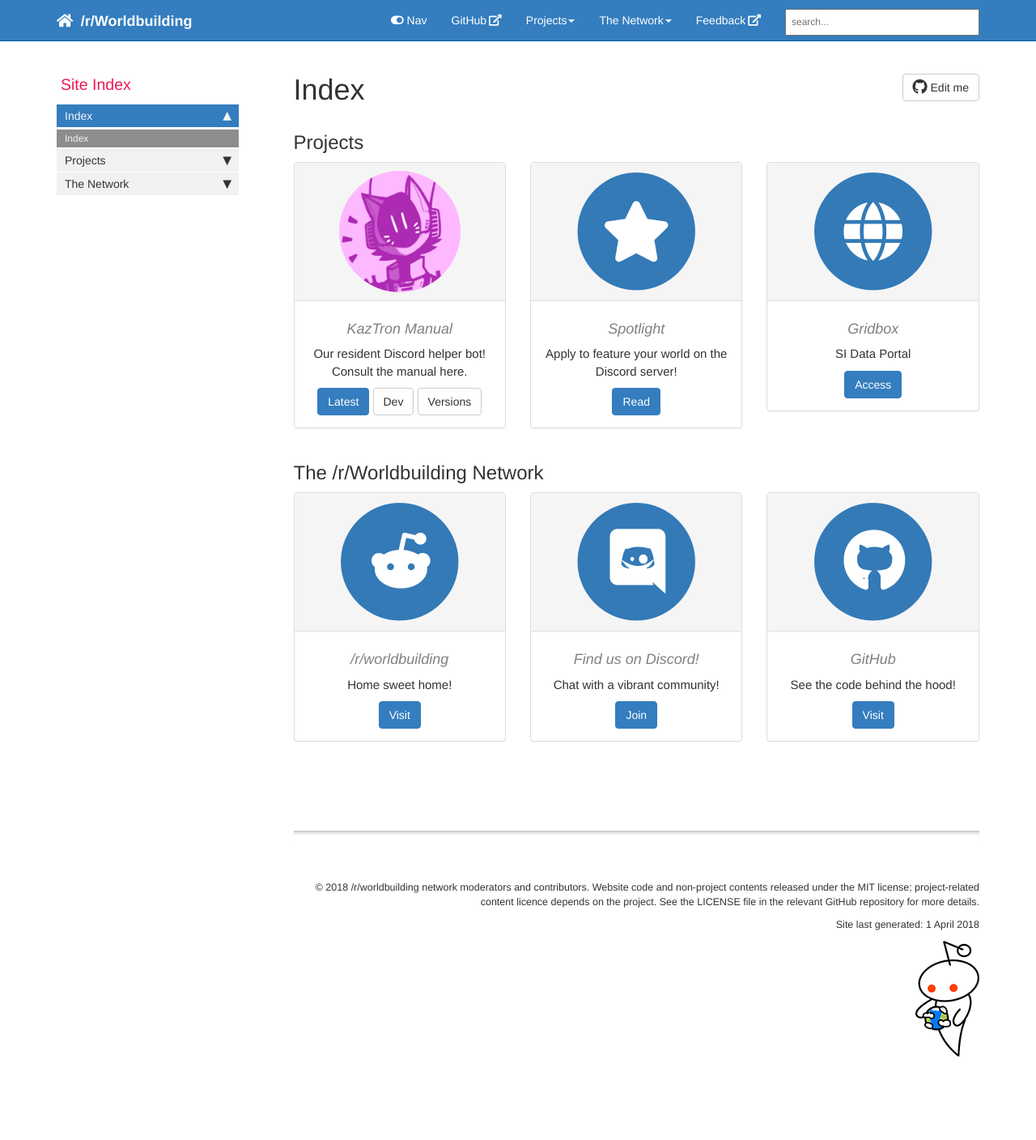
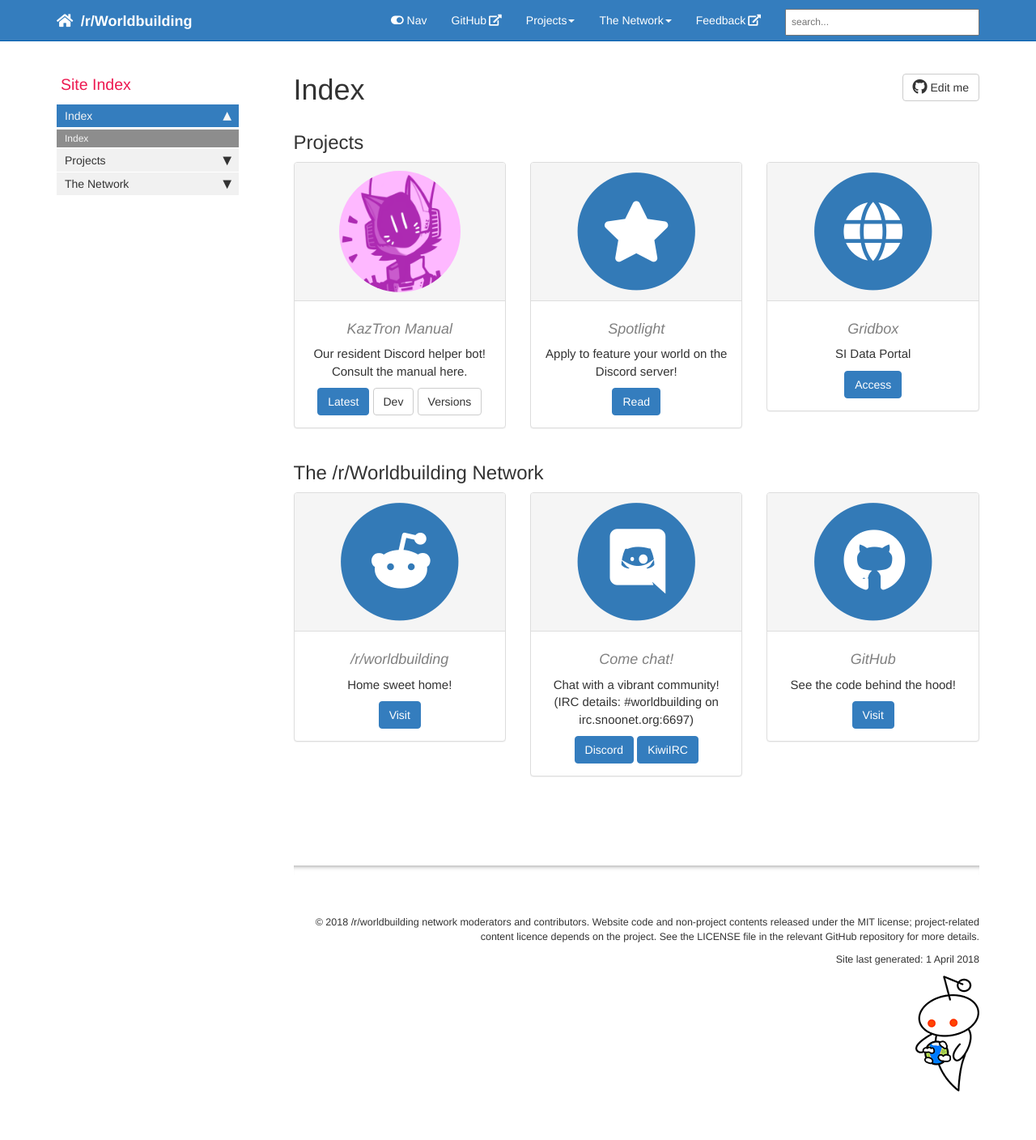
Before and after one commit to Worldbuilding/worldbuilding.github.io, a Jekyll site: the page built from index.md, in a window 1280 px wide. Shown: the whole page at 81% size. Built offline with Jekyll 4.4.1, drawn with Linux system fonts in a browser that asks for light colours; nearby versions of some CDN libraries; comment, search, counter and statistics services are not loaded; before the commit the page ends 1365 px from its top, so only the background shows below that.

Commit message:
Add IRC to main page (fix Worldbuilding/KazTron#93)wq

```diff
--- a/_data/homenav.yml
+++ b/_data/homenav.yml
@@ -36,12 +36,14 @@
     icon: "fab fa-reddit-alien"
     buttons:
       - external_url: http://reddit.com/r/worldbuilding
-  - title: Find us on Discord!
-    description: Chat with a vibrant community!
+  - title: Come chat!
+    description: "Chat with a vibrant community!<br />(IRC details: #worldbuilding on irc.snoonet.org:6697)"
     icon: "fab fa-discord"
     buttons:
-      - title: "Join "
+      - title: "Discord"
         external_url: http://discord.gg/worldbuilding
+      - title: "KiwiIRC"
+        external_url: https://kiwiirc.com/client?settings=e464ff37409c37405da31b6291b1fbad
   - title: GitHub
     description: See the code behind the hood!
     icon: "fab fa-github"
```
